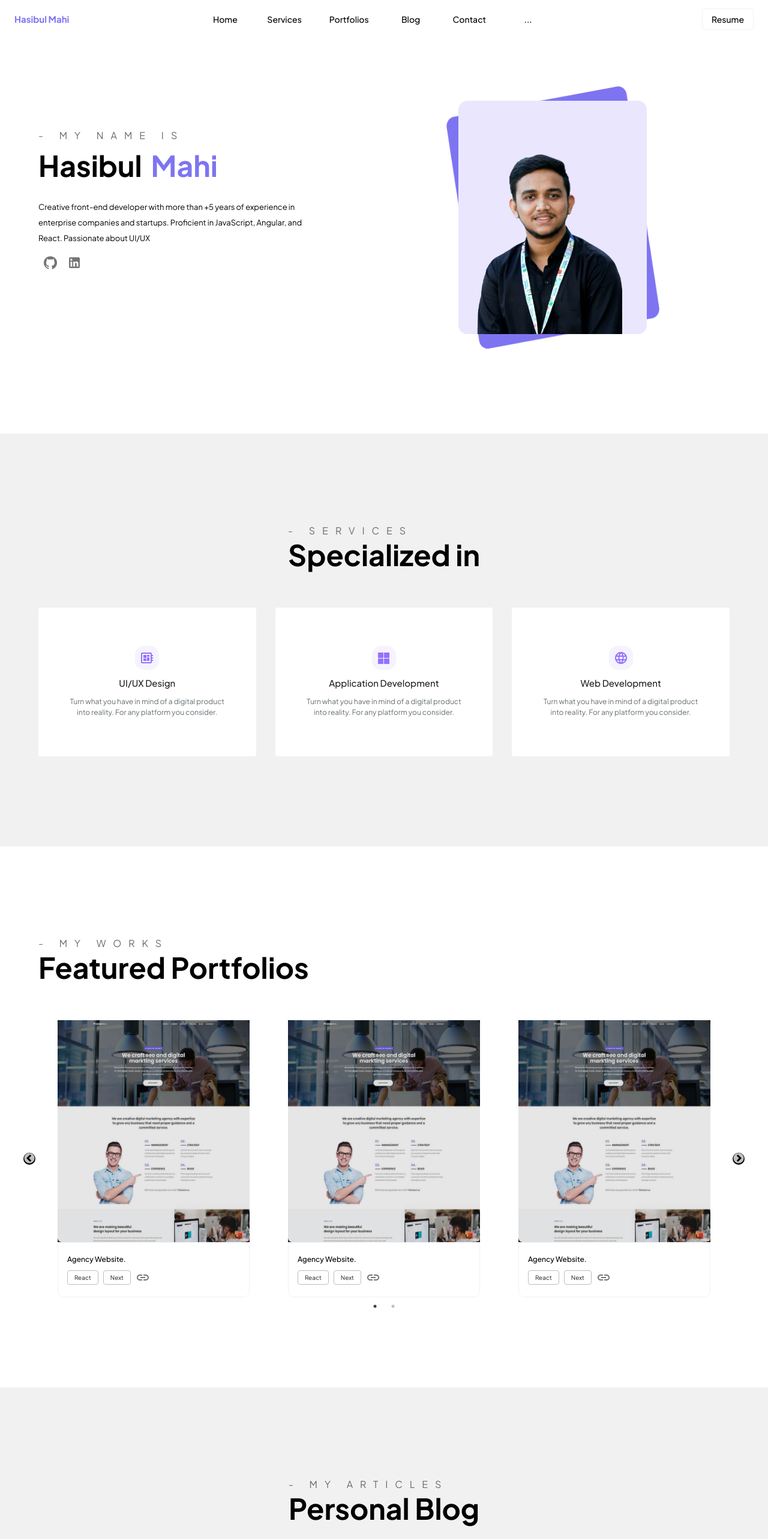
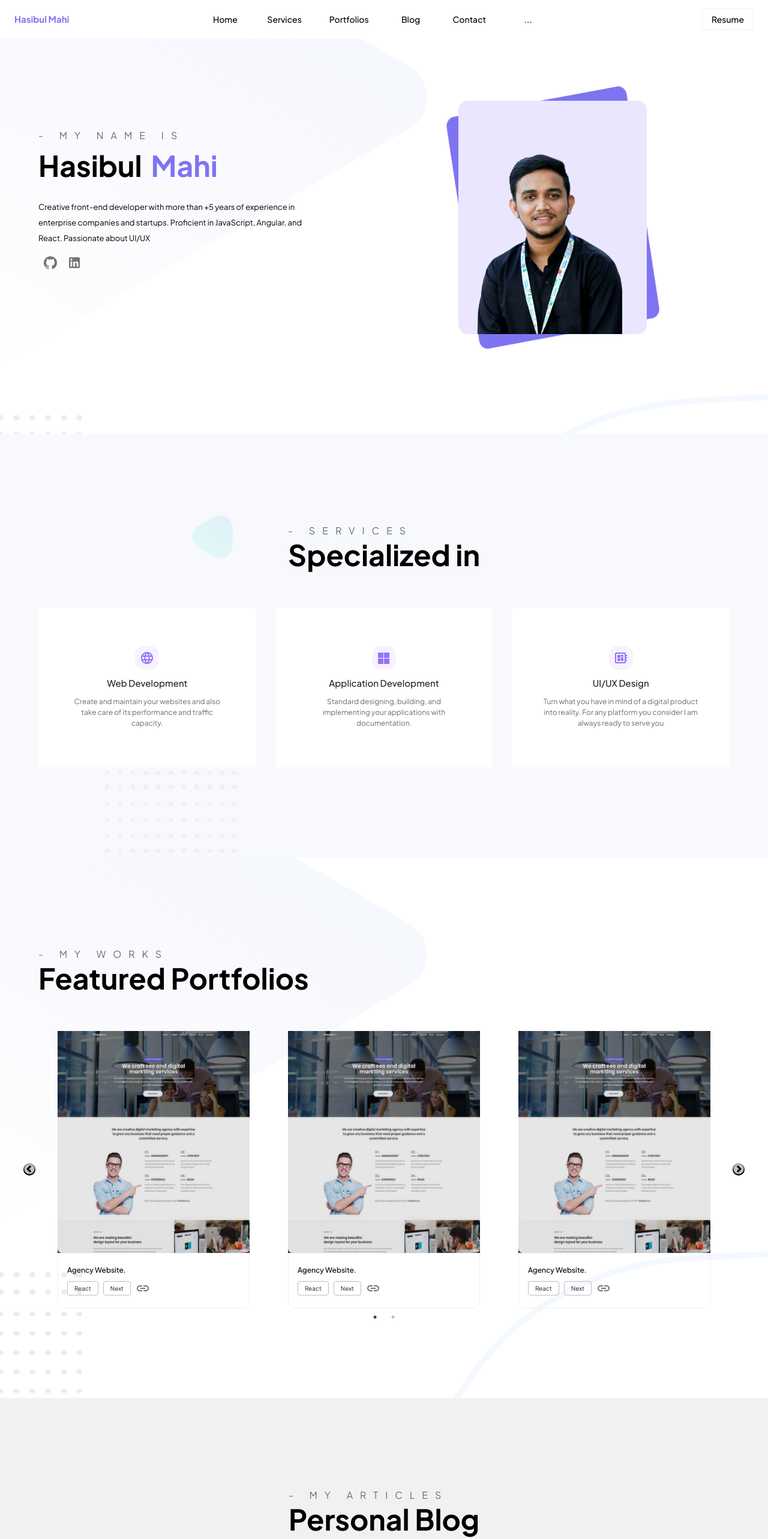
Before and after one commit to hasibulmahi/personal-portfolio, a Next.js app: page / in a window 1280 px wide. Shown: the top 2566 px of the page at 60% size. Built offline with nearby package versions, Linux system fonts and the light colour scheme.

Commit message:
section wrapper BG [White, Grey]

```diff
--- a/components/blog/blog.component.js
+++ b/components/blog/blog.component.js
@@ -58,7 +58,7 @@ function Blog(props) {
                         <Chip
                           sx={{
                             fontSize: "10px",
-                            mb: "5px",
+                            mb: "10px",
                           }}
                           key={i}
                           label={item.tags}
@@ -69,9 +69,9 @@ function Blog(props) {
                       <Typography
                         sx={{
                           mb: "10px",
-                          lineHeight: "25px",
+                          lineHeight: "20px",
                         }}
-                        fontSize={10}
+                        fontSize={12}
                       >
                         {item.description}
                       </Typography>
--- a/components/hero/hero.component.js
+++ b/components/hero/hero.component.js
@@ -5,9 +5,15 @@ import { Box, Container, Grid, IconButton, Typography } from "@mui/material";
 import SectionWrapper from "../section-wrapper/section-wrapper.component";
 import Image from "next/image";
 
+const imageURL = "/white-bg.png";
+
 function Hero(props) {
   return (
-    <SectionWrapper>
+    <SectionWrapper
+      sectionSx={{
+        backgroundImage: `url(${imageURL})`,
+      }}
+    >
       <Box
         sx={{
           marginTop: "64px",
--- a/components/portfolios/portfolios.component.js
+++ b/components/portfolios/portfolios.component.js
@@ -27,7 +27,12 @@ function Portfolios(props) {
     return (
       <div
         className={className}
-        style={{ ...style, display: "block", background: "black",  borderRadius: "10px" }}
+        style={{
+          ...style,
+          display: "block",
+          background: "black",
+          borderRadius: "10px",
+        }}
         onClick={onClick}
       />
     );
@@ -38,7 +43,12 @@ function Portfolios(props) {
     return (
       <div
         className={className}
-        style={{ ...style, display: "block", background: "black", borderRadius: "10px" }}
+        style={{
+          ...style,
+          display: "block",
+          background: "black",
+          borderRadius: "10px",
+        }}
         onClick={onClick}
       />
     );
@@ -79,9 +89,13 @@ function Portfolios(props) {
       },
     ],
   };
-
+  const imageURL = "/white-bg.png";
   return (
-    <SectionWrapper>
+    <SectionWrapper
+      sectionSx={{
+        backgroundImage: `url(${imageURL})`,
+      }}
+    >
       <SectionTitle
         subTitle={"MY WORKS"}
         title={"Featured Portfolios"}
@@ -99,7 +113,7 @@ function Portfolios(props) {
                     <Box key={i}>
                       <Box
                         sx={{
-                          px: 4
+                          px: 4,
                         }}
                       >
                         <Box
--- a/components/section-wrapper/section-wrapper.component.js
+++ b/components/section-wrapper/section-wrapper.component.js
@@ -1,5 +1,8 @@
 import { Box } from "@mui/material";
 import React from "react";
+import { styled } from "@mui/system";
+
+// const imageURL = "/white-bg.png";
 
 function SectionWrapper({
   pt = "9.375rem",
@@ -12,6 +15,7 @@ function SectionWrapper({
       sx={{
         paddingTop: pt,
         paddingBottom: pb,
+        // backgroundImage: `url(${imageURL})`,
         ...sectionSx,
       }}
     >
--- a/components/services/services-items.seeds.js
+++ b/components/services/services-items.seeds.js
@@ -1,21 +1,24 @@
-import LanguageIcon from '@mui/icons-material/Language';
-import MicrosoftIcon from '@mui/icons-material/Microsoft';
-import DeveloperBoardIcon from '@mui/icons-material/DeveloperBoard';
+import LanguageIcon from "@mui/icons-material/Language";
+import MicrosoftIcon from "@mui/icons-material/Microsoft";
+import DeveloperBoardIcon from "@mui/icons-material/DeveloperBoard";
 export const ServicesItems = [
-    {
-        icon: <DeveloperBoardIcon/>,
-        title: 'UI/UX Design',
-        descriptions:'Turn what you have in mind of a digital product into reality. For any platform you consider.'
-    },
-    {
-        icon: <MicrosoftIcon/>,
-        title: 'Application Development',
-        descriptions:'Turn what you have in mind of a digital product into reality. For any platform you consider.'
-    },
-    {
-        icon: <LanguageIcon/>,
-        title: 'Web Development',
-        descriptions:'Turn what you have in mind of a digital product into reality. For any platform you consider.'
+  {
+    icon: <LanguageIcon />,
+    title: "Web Development",
+    descriptions:
+      "Create and maintain your websites and also take care of its performance and traffic capacity.",
+  },
 
-    }
-]
+  {
+    icon: <MicrosoftIcon />,
+    title: "Application Development",
+    descriptions:
+      "Standard designing, building, and implementing your applications with documentation.",
+  },
+  {
+    icon: <DeveloperBoardIcon />,
+    title: "UI/UX Design",
+    descriptions:
+      "Turn what you have in mind of a digital product into reality. For any platform you consider I am always ready to serve you",
+  },
+];
--- a/components/services/services.component.js
+++ b/components/services/services.component.js
@@ -11,11 +11,13 @@ import { ServicesItems } from "./services-items.seeds";
 import SectionTitle from "../section-title/section-title.component";
 import SectionWrapper from "../section-wrapper/section-wrapper.component";
 
+const imageURL = "/grey-bg.png";
+
 function Services(props) {
   return (
     <SectionWrapper
       sectionSx={{
-        bgcolor: "#F1F1F1",
+        backgroundImage: `url(${imageURL})`,
       }}
     >
       <SectionTitle
```
Also changed, not shown: public/grey-bg.png (added), public/white-bg.png (added).
